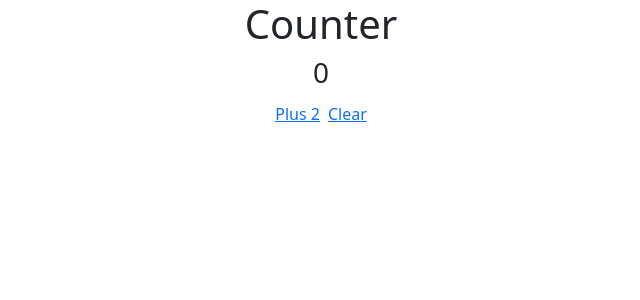
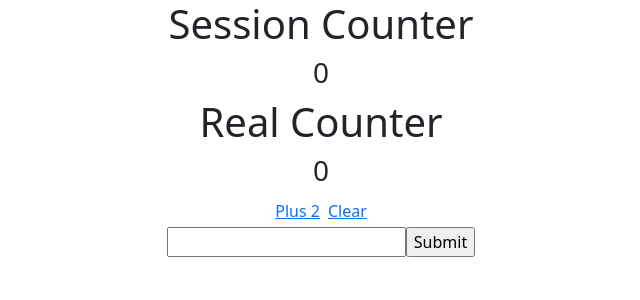
Before and after one commit to LKDomingo/counter, a Flask app: page / in a window 1280 px wide. Shown: the top 300 px of the page, without its empty margins (319-959 px from the left). Run offline with Flask 2, Linux system fonts and the light colour scheme.

Commit message:
added realCounter

```diff
--- a/server.py
+++ b/server.py
@@ -4,10 +4,15 @@ app.secret_key = 'anybody want a peanut?'
 # our index route will handle rendering our form
 @app.route('/')
 def index():
+    if 'realCount' in session:
+        session['realCount'] += 1
+    else:
+        session['realCount'] = 0
     if 'count' in session:
         session['count'] += 1
     else:
         session['count'] = 0
+
     return render_template("index.html")
 
 @app.route('/destroy_session')
@@ -23,5 +28,16 @@ def plus2():
 
     return redirect ('/')
 
+@app.route('/incrementchoice', methods=['POST'])
+def chooseIncrement():
+    print('entered incrementchoice')
+    increment = int(request.form['increment']) - 1
+    session['count'] += increment
+    print(f'Session count: {session["count"]}')
+
+    return redirect ('/')
+
+
+
 if __name__ == "__main__":
     app.run(debug=True)
--- a/templates/index.html
+++ b/templates/index.html
@@ -9,12 +9,19 @@
 </head>
 <body>
     <div class="container"></div>
-    <h1 class="text-center">Counter</h1>
+    <h1 class="text-center">Session Counter</h1>
     <h3 class="text-center">{{ session['count'] }}</h3>
+    <h1 class="text-center">Real Counter</h1>
+    <h3 class="text-center">{{ session['realCount'] }}</h3>
     <div class="container d-flex justify-content-center">
         <a href="http://localhost:5000/plus2" class="text-center m-1">Plus 2</a>
         <a href="http://localhost:5000/destroy_session" class="text-center m-1">Clear</a>
     </div>
+    <form class=" d-flex justify-content-center" action="/incrementchoice" method="post">
+        <input type="number" name="increment">
+        <input type="submit" value="Submit">
+
+    </form>
 
     </form>
 </body>
```
